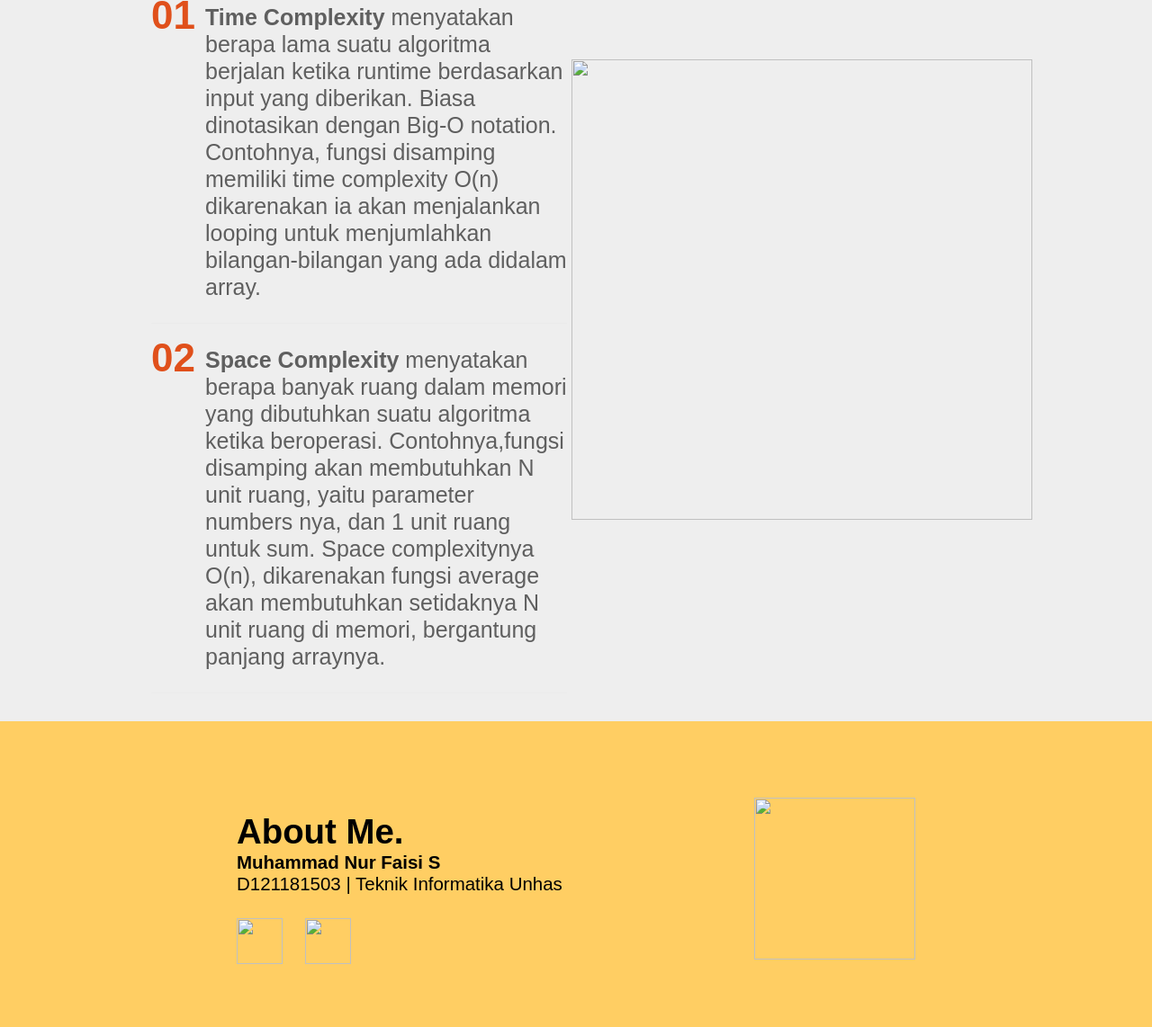
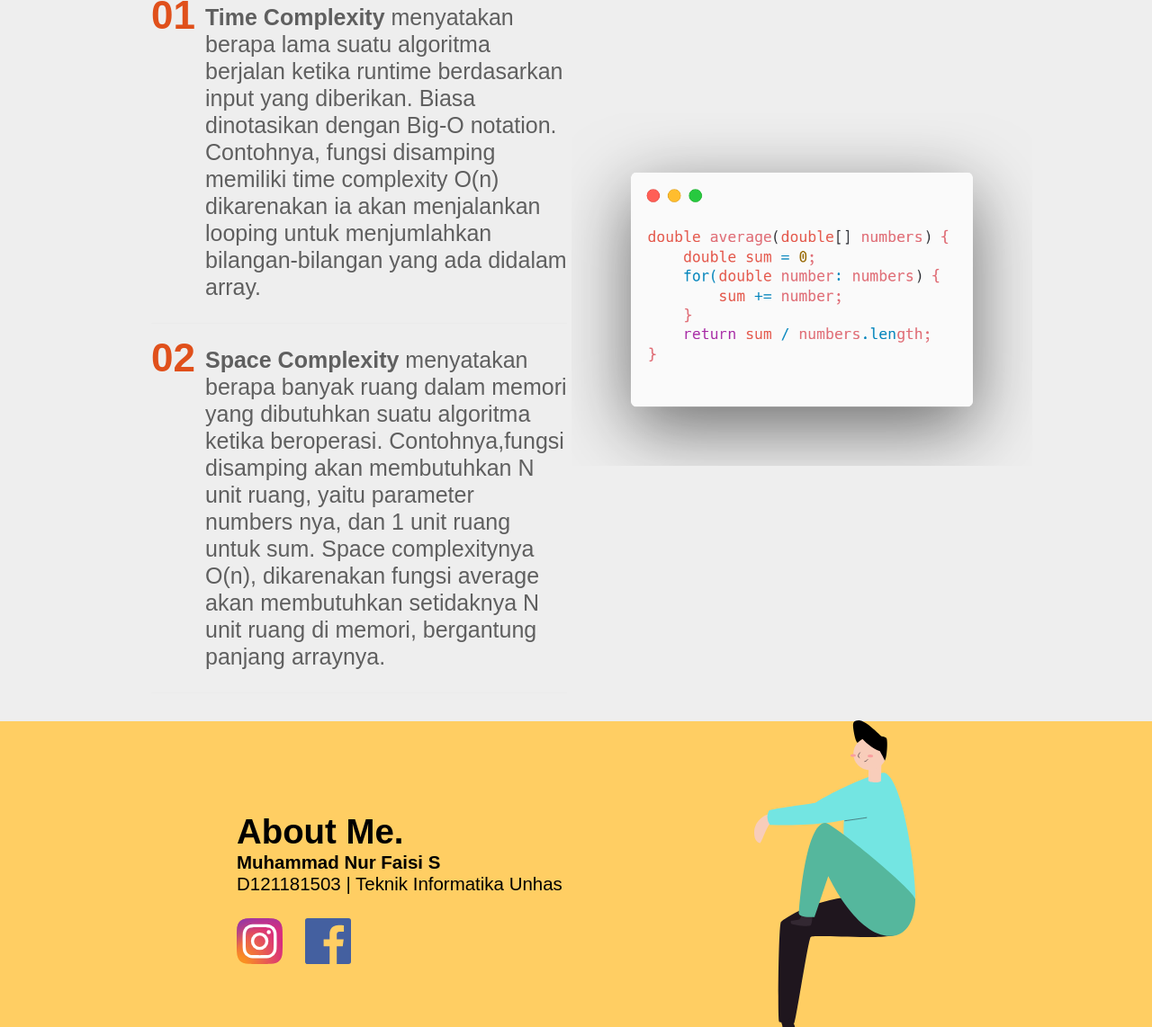
Before and after one commit to moehzi/tasktbo, a plain HTML site: page tugas2.html in a window 1280 px wide. Shown: the part 1658-2800 px from the top of the page at 90% size. Drawn offline with nearby package versions, Linux system fonts and the light colour scheme; the site is published under a folder, as on GitHub Pages, so addresses that start at the root find nothing.

Commit message:
bug image

```diff
--- a/tugas2.html
+++ b/tugas2.html
@@ -32,7 +32,7 @@
                 </h3>
             </div>
             <div class="landingImage" data-aos="fade-down" data-aos-duration="2000">
-                <img src="/img/bigomean.svg" alt="">
+                <img src="img/bigomean.svg" alt="">
             </div>
         </div>
         <!-- FUngsi tbo -->
@@ -41,7 +41,7 @@
                 <h1>Apa saja kegunaan
                     <br> <span style="color: #2f8be0;font-size: 3vw;">Big-O Notation ?</span>
                 </h1>
-                <img src="/img/gunabigo.svg" alt="">
+                <img src="img/gunabigo.svg" alt="">
             </div>
             <div class="aboutList" data-aos="fade-left" data-aos-duration="1000">
                 <ol>
@@ -86,7 +86,7 @@
                 </div>
             </div>
             <div class=" codeImage" data-aos="fade-down" data-aos-duration="1000">
-                <img src="/img/code1.png" alt="">
+                <img src="img/code1.png" alt="">
             </div>
         </div>
         <!-- Footer -->
@@ -95,11 +95,11 @@
                 <h1>About Me. <br><span style="font-size: 1.6vw; font-weight: strong;" class="bannerInnerText">
                         Muhammad Nur Faisi S</span> <br><span style="font-size: 1.6vw; font-weight: normal;"
                         class="bannerInnerText">D121181503 | Teknik Informatika Unhas</span></h1>
-                <a href="https://www.instagram.com/muhnurfaizi/"><img src="/img/instagram.svg" alt=""></a>
-                <a href="https://www.facebook.com/faizi1234098/"><img src="/img/facebook.svg" alt=""></a>
+                <a href="https://www.instagram.com/muhnurfaizi/"><img src="img/instagram.svg" alt=""></a>
+                <a href="https://www.facebook.com/faizi1234098/"><img src="img/facebook.svg" alt=""></a>
             </div>
             <div class="bannerImg">
-                <img src="/img/realme.svg" alt="">
+                <img src="img/realme.svg" alt="">
             </div>
         </div>
 
```
